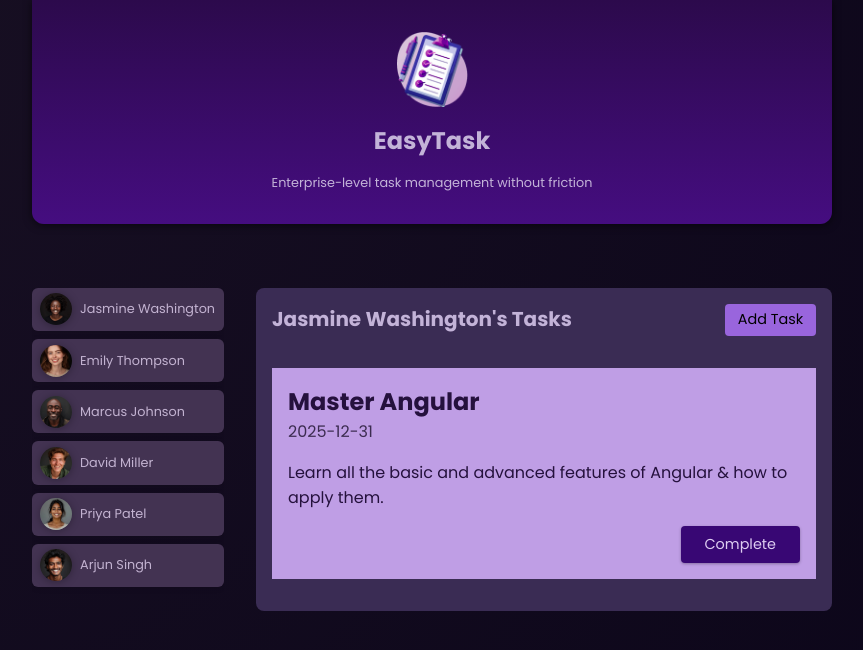
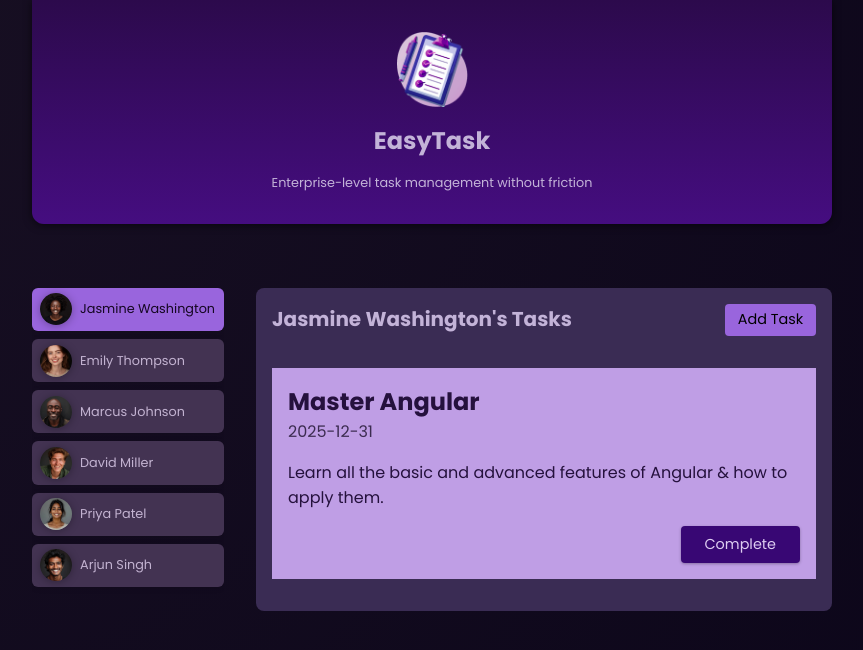
Before and after one commit to suchithms19/easytask, an Angular app: page / in a window 1280 px wide. Both pictures are taken after a click on the button "Jasmine Washington". Shown: the top 650 px of the page, without its empty margins (208-1071 px from the left). Built offline with nearby package versions, Linux system fonts and the light colour scheme.

Commit message:
feat: implement task completion functionality and enhance user selection indication

```diff
--- a/src/app/app.html
+++ b/src/app/app.html
@@ -3,7 +3,7 @@
   <ul id="users">
     @for (user of users; track user.id) {
       <li>
-        <app-user [user]="user" (select)="onSelect($event)"/>
+        <app-user [user]="user" [isSelected]="selectedUser===user.id" (select)="onSelect($event)"/>
       </li>
     }
   </ul>
--- a/src/app/task/task.html
+++ b/src/app/task/task.html
@@ -3,6 +3,6 @@
   <time>{{tasks.dueDate}}</time>
   <p>{{tasks.summary}}</p>
   <p class="actions">
-    <button>Complete</button>
+    <button (click)="onComplete()">Complete</button>
   </p>
 </article>
--- a/src/app/task/task.ts
+++ b/src/app/task/task.ts
@@ -1,4 +1,4 @@
-import { Component, Input } from '@angular/core';
+import { Component, EventEmitter, Input, Output } from '@angular/core';
 import { type TaskData } from './task.type';
 
 @Component({
@@ -9,5 +9,10 @@ import { type TaskData } from './task.type';
 })
 export class Task {
   @Input({required:true}) tasks!: TaskData;
+  @Output() isComplete = new EventEmitter();
+
+  onComplete() {
+    this.isComplete.emit(this.tasks.id)
+  }
 
 }
--- a/src/app/tasks/tasks.html
+++ b/src/app/tasks/tasks.html
@@ -8,7 +8,7 @@
     <ul>
         @for (task of getSelectedById; track task.id) {
             <li>
-                <app-task [tasks]="task" />
+                <app-task [tasks]="task" (isComplete)="onComplete($event)"/>
             </li>
         }
     </ul>
--- a/src/app/tasks/tasks.ts
+++ b/src/app/tasks/tasks.ts
@@ -17,4 +17,8 @@ export class Tasks {
     return this.tasks.filter((task) => task.userId === this.userId)
   }
 
+  onComplete(id:string) {
+    this.tasks = this.tasks.filter((task)=> task.id != id)
+  }
+
 }
--- a/src/app/user/user.html
+++ b/src/app/user/user.html
@@ -1,5 +1,5 @@
 <div>
-    <button (click)="onSelect()">
+    <button [class.active]="isSelected" (click)="onSelect()">
         <img [src]="'assets/users/' + user.avatar" [alt]="user.name + ' photo'"/>
         <span>{{user.name}}</span>
     </button>
--- a/src/app/user/user.ts
+++ b/src/app/user/user.ts
@@ -10,6 +10,7 @@ import { type UserData } from './user.type';
 })
 export class User {
   @Input({required:true}) user!:UserData;
+  @Input({required:true}) isSelected!:boolean;
   @Output() select = new EventEmitter();
 
   onSelect() {
```
